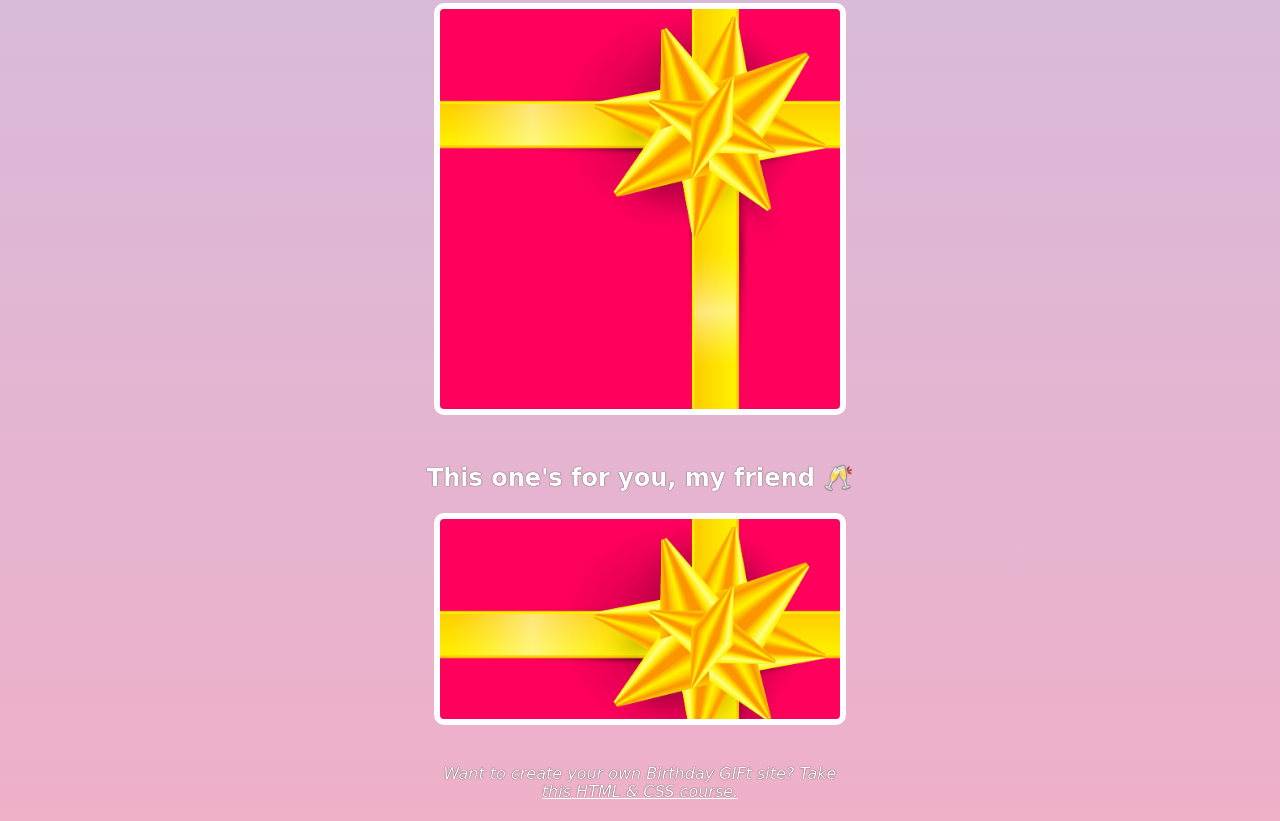
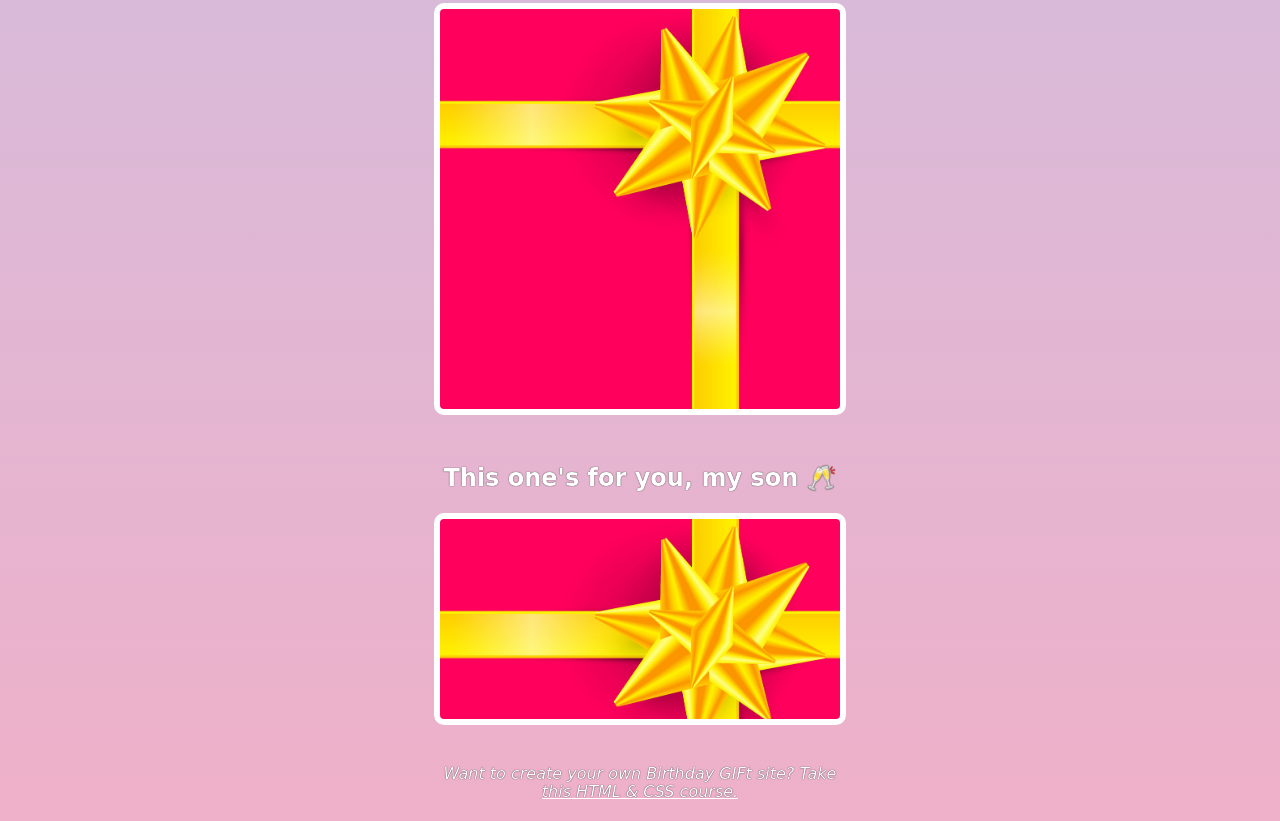
Before and after one commit to petiand/bday-gift-site, a website built with Vite: page index.html in a window 1280 px wide. Shown: the part 1976-2797 px from the top of the page. Built offline with nearby package versions, Linux system fonts and the light colour scheme; a web font is replaced by a local one.

Commit message:
chance to my son

```diff
--- a/index.html
+++ b/index.html
@@ -35,7 +35,7 @@
         </div>
 
          <div class="gift-section">
-            <h2 class="gift-title">This one's for you, my friend 🥂</h2>
+            <h2 class="gift-title">This one's for you, my son 🥂</h2>
             <div class="gift-img" id="gift-img-cheers"></div>
         </div>
 
```
